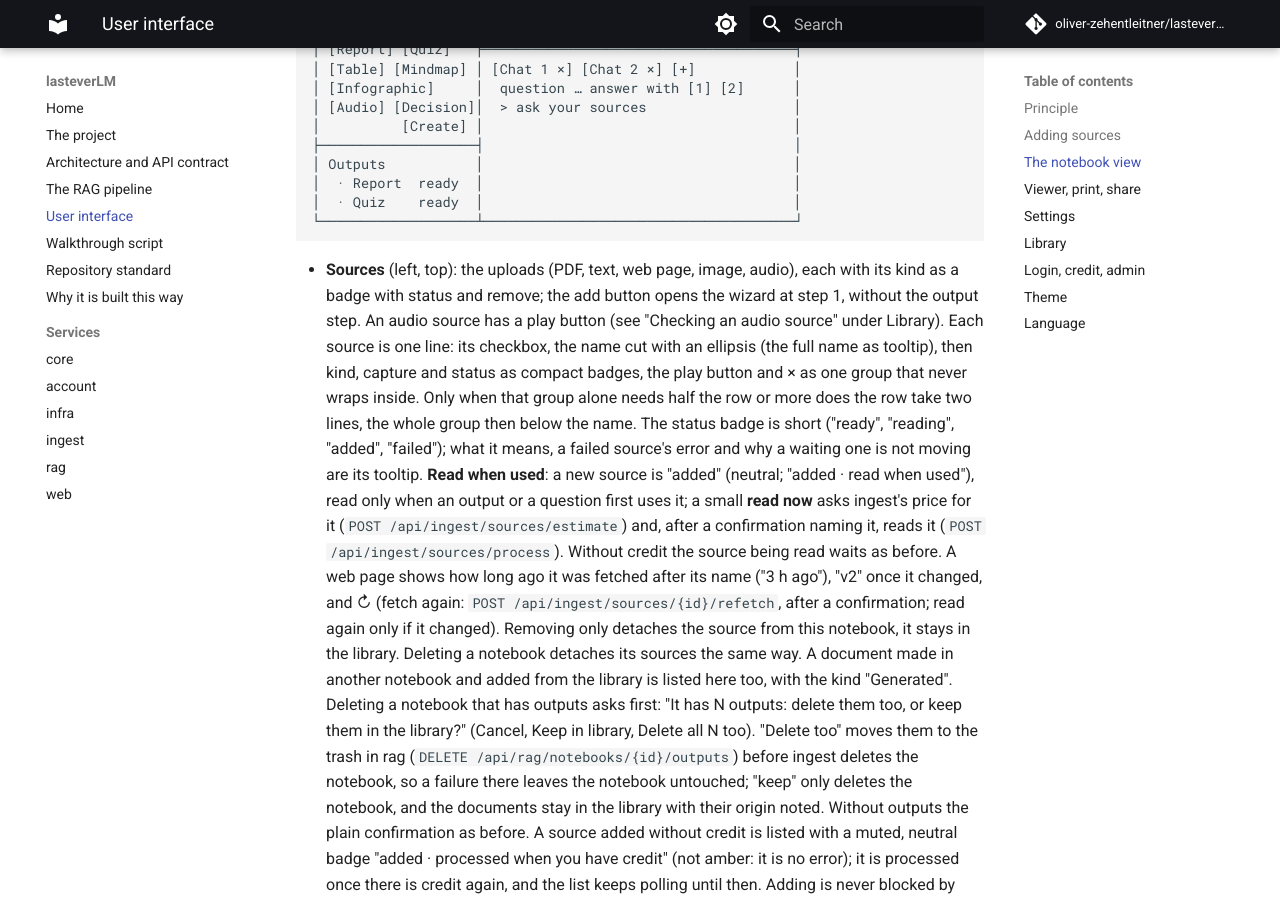
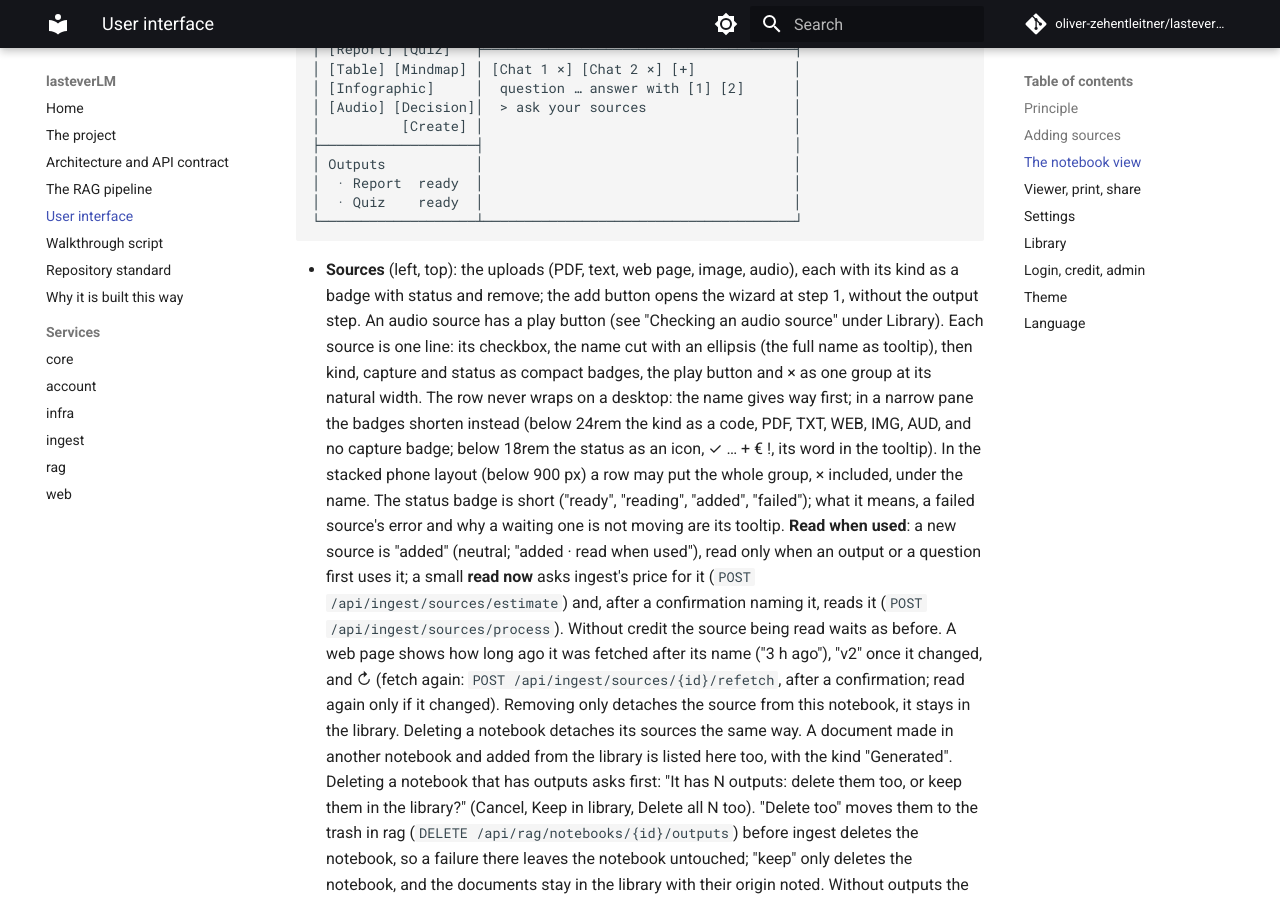
Before and after one commit to oliver-zehentleitner-aigent/lasteverLM, an MkDocs documentation site: the page built from docs/ui.md, in a window 1280 px wide and 900 px high, scrolled down 1610 px. Built offline with MkDocs 1.6.1 and Material for MkDocs 9.7.7, drawn with Linux system fonts in a browser that asks for light colours; comment, search, counter and statistics services are not loaded; some of the changed text lies outside the part shown.

Commit message:
web: source, output and notebook rows never wrap on a desktop; narrow panes shorten the badges

```diff
--- a/docs/ui.md
+++ b/docs/ui.md
@@ -97,9 +97,13 @@
   "Checking an audio source" under Library). Each source is one line:
   its checkbox, the name cut with an ellipsis (the full name as
   tooltip), then kind, capture and status as compact badges, the play
-  button and × as one group that never wraps inside. Only when that
-  group alone needs half the row or more does the row take two lines,
-  the whole group then below the name. The status badge is short
+  button and × as one group at its natural width. The row never wraps
+  on a desktop: the name gives way first; in a narrow pane the badges
+  shorten instead (below 24rem the kind as a code, PDF, TXT, WEB, IMG,
+  AUD, and no capture badge; below 18rem the status as an icon, ✓ … +
+  € !, its word in the tooltip). In the stacked phone layout (below 900
+  px) a row may put the whole group, × included, under the name. The
+  status badge is short
   ("ready", "reading", "added", "failed"); what it means, a failed
   source's error and why a waiting one is not moving are its tooltip.
   **Read when used**: a new source is "added" (neutral; "added · read
@@ -185,11 +189,13 @@
   create request with only the keys the kind takes. The viewer and the
   shared page show what a document was made with ("Deutsch · Ryan ·
   1.25×", "Conversation · Ryan & Aiden · 1×").
-- **Notebook list** rows stay on one line: the name (with the Starter
-  badge) cuts with an ellipsis and shows in full as tooltip, and its
-  icons (☆ for an admin, share, ×) stay together at the right. Only when
-  the icons alone need half the row or more does the row take two
-  lines, the whole icon group then below the name, never one icon alone.
+- **Notebook list** rows never wrap on a desktop: the name (with the
+  Starter badge) gives way and cuts with an ellipsis, shown in full as
+  tooltip, and its icons (☆ for an admin, share, ×) keep their width at
+  the right. In the stacked phone layout a row may put the whole icon
+  group under the name, never one icon alone. The **Outputs** rows keep
+  the kind and status at their natural width with the title between
+  them, cut with an ellipsis.
 - **Renaming**: a double-click (or F2) on a notebook in the notebook
   list, on an output's row in Outputs or on its tab in the viewer turns
   the title into a field, as on the chat tabs: Enter or leaving the
```
Also changed, not shown: web/CHANGELOG.md (+4 -0 lines), web/src/components/PendingReason.tsx (+8 -2 lines), web/src/components/SourcesPane.tsx (+5 -2 lines), web/src/styles.css (+27 -10 lines), 2 other files.
